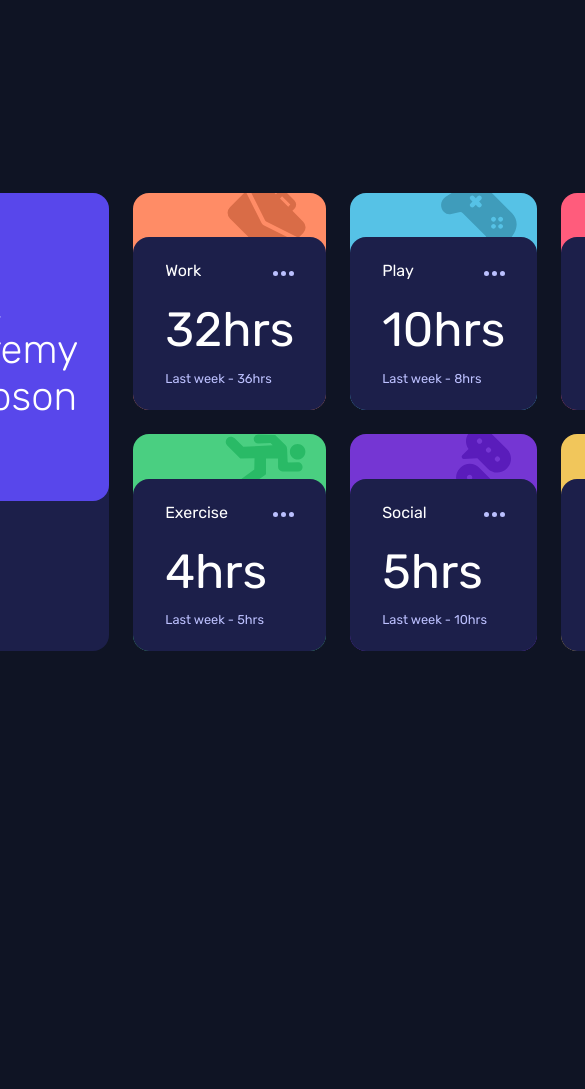
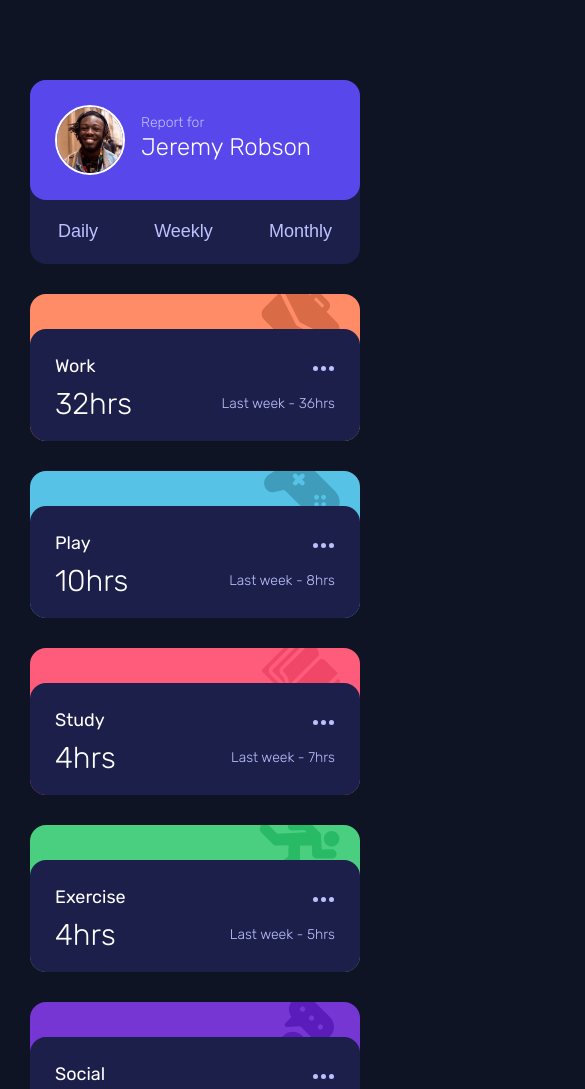
Before and after one commit to serikulynur/time-tracking-dashboard-main, a plain HTML site: page index.html in a window 390 px wide. Shown: the top 1089 px of the page, 585 px wide, since content can reach past the window. Before the commit the page ends 844 px from the top, so only its background shows below. Drawn offline with Linux system fonts and the light colour scheme.

Commit message:
Fixed certain problems and added media queries

```diff
--- a/index.html
+++ b/index.html
@@ -13,12 +13,11 @@
   <title>Frontend Mentor | Time tracking dashboard</title>
 </head>
 <body>
+    <main class="flex-center main">
         <div class="container">
-    <div class="container-report">
+            <div class="container-report min-width">
               <div class="report">
-        <div class="user-image">
-            <img src="images/image-jeremy.png" alt="Jeremy">
-        </div>
+                <img class="user-image" src="images/image-jeremy.png" alt="Jeremy">
                 <div class="report-text">
                     <p>Report for</p>
                     <h1>Jeremy Robson</h1>
@@ -39,52 +38,82 @@
 
             <div class="container-work time-card">
                 <div class="card-main">
-            <p class="title">Work <svg width="21" height="5" xmlns="http://www.w3.org/2000/svg"><path d="M2.5 0a2.5 2.5 0 1 1 0 5 2.5 2.5 0 0 1 0-5Zm8 0a2.5 2.5 0 1 1 0 5 2.5 2.5 0 0 1 0-5Zm8 0a2.5 2.5 0 1 1 0 5 2.5 2.5 0 0 1 0-5Z" fill="#BBC0FF" fill-rule="evenodd"/></svg><p>
+                    <div class="card-header">
+                        <p class="title">Work</p>
+                        <div class="ellipsis-container"><svg width="21" height="5" xmlns="http://www.w3.org/2000/svg"><path d="M2.5 0a2.5 2.5 0 1 1 0 5 2.5 2.5 0 0 1 0-5Zm8 0a2.5 2.5 0 1 1 0 5 2.5 2.5 0 0 1 0-5Zm8 0a2.5 2.5 0 1 1 0 5 2.5 2.5 0 0 1 0-5Z" fill="#BBC0FF" fill-rule="evenodd"/></svg></div>
+                    </div>
+                    <div class="card-body">
                         <p class="hours">32hrs</p>
                         <p class="last">Last week - 36hrs</p>
+                    </div>
                 </div>
             </div>
 
             <div class="container-play time-card">
                 <div class="card-main">
-            <p class="title">Play <svg width="21" height="5" xmlns="http://www.w3.org/2000/svg"><path d="M2.5 0a2.5 2.5 0 1 1 0 5 2.5 2.5 0 0 1 0-5Zm8 0a2.5 2.5 0 1 1 0 5 2.5 2.5 0 0 1 0-5Zm8 0a2.5 2.5 0 1 1 0 5 2.5 2.5 0 0 1 0-5Z" fill="#BBC0FF" fill-rule="evenodd"/></svg></p>
+                    <div class="card-header">
+                        <p class="title">Play</p>
+                        <div class="ellipsis-container"><svg width="21" height="5" xmlns="http://www.w3.org/2000/svg"><path d="M2.5 0a2.5 2.5 0 1 1 0 5 2.5 2.5 0 0 1 0-5Zm8 0a2.5 2.5 0 1 1 0 5 2.5 2.5 0 0 1 0-5Zm8 0a2.5 2.5 0 1 1 0 5 2.5 2.5 0 0 1 0-5Z" fill="#BBC0FF" fill-rule="evenodd"/></svg></div>
+                    </div>
+                    <div class="card-body">
                         <p class="hours">10hrs</p>
                         <p class="last">Last week - 8hrs</p>
+                    </div>
                 </div>
             </div>
 
             <div class="container-study time-card">
                 <div class="card-main">
-            <p class="title">Study <svg width="21" height="5" xmlns="http://www.w3.org/2000/svg"><path d="M2.5 0a2.5 2.5 0 1 1 0 5 2.5 2.5 0 0 1 0-5Zm8 0a2.5 2.5 0 1 1 0 5 2.5 2.5 0 0 1 0-5Zm8 0a2.5 2.5 0 1 1 0 5 2.5 2.5 0 0 1 0-5Z" fill="#BBC0FF" fill-rule="evenodd"/></svg></p>
+                    <div class="card-header">
+                        <p class="title">Study</p>
+                        <div class="ellipsis-container"><svg width="21" height="5" xmlns="http://www.w3.org/2000/svg"><path d="M2.5 0a2.5 2.5 0 1 1 0 5 2.5 2.5 0 0 1 0-5Zm8 0a2.5 2.5 0 1 1 0 5 2.5 2.5 0 0 1 0-5Zm8 0a2.5 2.5 0 1 1 0 5 2.5 2.5 0 0 1 0-5Z" fill="#BBC0FF" fill-rule="evenodd"/></svg></div>
+                    </div>
+                    <div class="card-body">
                         <p class="hours">4hrs</p>
                         <p class="last">Last week - 7hrs</p>
+                    </div>
                 </div>
             </div>
 
             <div class="container-exercise time-card">
                 <div class="card-main">
-            <p class="title">Exercise <svg width="21" height="5" xmlns="http://www.w3.org/2000/svg"><path d="M2.5 0a2.5 2.5 0 1 1 0 5 2.5 2.5 0 0 1 0-5Zm8 0a2.5 2.5 0 1 1 0 5 2.5 2.5 0 0 1 0-5Zm8 0a2.5 2.5 0 1 1 0 5 2.5 2.5 0 0 1 0-5Z" fill="#BBC0FF" fill-rule="evenodd"/></svg></p>
+                    <div class="card-header">
+                        <p class="title">Exercise</p>
+                        <div class="ellipsis-container"><svg width="21" height="5" xmlns="http://www.w3.org/2000/svg"><path d="M2.5 0a2.5 2.5 0 1 1 0 5 2.5 2.5 0 0 1 0-5Zm8 0a2.5 2.5 0 1 1 0 5 2.5 2.5 0 0 1 0-5Zm8 0a2.5 2.5 0 1 1 0 5 2.5 2.5 0 0 1 0-5Z" fill="#BBC0FF" fill-rule="evenodd"/></svg></div>
+                    </div>
+                    <div class="card-body">
                         <p class="hours">4hrs</p>
                         <p class="last">Last week - 5hrs</p>
+                    </div>
                 </div>
             </div>
 
             <div class="container-social time-card">
                 <div class="card-main">
-            <p class="title">Social <svg width="21" height="5" xmlns="http://www.w3.org/2000/svg"><path d="M2.5 0a2.5 2.5 0 1 1 0 5 2.5 2.5 0 0 1 0-5Zm8 0a2.5 2.5 0 1 1 0 5 2.5 2.5 0 0 1 0-5Zm8 0a2.5 2.5 0 1 1 0 5 2.5 2.5 0 0 1 0-5Z" fill="#BBC0FF" fill-rule="evenodd"/></svg></p>
+                    <div class="card-header">
+                        <p class="title">Social</p>
+                        <div class="ellipsis-container"><svg width="21" height="5" xmlns="http://www.w3.org/2000/svg"><path d="M2.5 0a2.5 2.5 0 1 1 0 5 2.5 2.5 0 0 1 0-5Zm8 0a2.5 2.5 0 1 1 0 5 2.5 2.5 0 0 1 0-5Zm8 0a2.5 2.5 0 1 1 0 5 2.5 2.5 0 0 1 0-5Z" fill="#BBC0FF" fill-rule="evenodd"/></svg></div>
+                    </div>
+                    <div class="card-body">
                         <p class="hours">5hrs</p>
                         <p class="last">Last week - 10hrs</p>
+                    </div>
                 </div>
             </div>
 
             <div class="container-selfcare time-card">
                 <div class="card-main">
-            <p class="title">Self Care <svg width="21" height="5" xmlns="http://www.w3.org/2000/svg"><path d="M2.5 0a2.5 2.5 0 1 1 0 5 2.5 2.5 0 0 1 0-5Zm8 0a2.5 2.5 0 1 1 0 5 2.5 2.5 0 0 1 0-5Zm8 0a2.5 2.5 0 1 1 0 5 2.5 2.5 0 0 1 0-5Z" fill="#BBC0FF" fill-rule="evenodd"/></svg></p>
+                    <div class="card-header">
+                        <p class="title">Self Care</p>
+                        <div class="ellipsis-container"><svg width="21" height="5" xmlns="http://www.w3.org/2000/svg"><path d="M2.5 0a2.5 2.5 0 1 1 0 5 2.5 2.5 0 0 1 0-5Zm8 0a2.5 2.5 0 1 1 0 5 2.5 2.5 0 0 1 0-5Zm8 0a2.5 2.5 0 1 1 0 5 2.5 2.5 0 0 1 0-5Z" fill="#BBC0FF" fill-rule="evenodd"/></svg></div>
+                    </div>
+                    <div class="card-body">
                         <p class="hours">2hrs</p>
                         <p class="last">Last week - 2hrs</p>
                     </div>
                 </div>
             </div>
-
+          </div>
+    </main>
 </body>
 </html>
--- a/style.css
+++ b/style.css
@@ -22,136 +22,164 @@
 }
 
 body {
-    font-family: 'Rubik', 'sans-serif';
-    display: grid;
-    place-content: center;
+    line-height: calc((24 / 16) * 1rem);
     background-color: var(--Very-dark-blue);
     color: white;
-    height: 100dvh;
+    font-family: 'Rubik', 'sans-serif';
+}
+
+main {
+    padding: calc((80 / 16) * 1rem) calc((30 / 16) * 1rem);
+    display: flex;
+    justify-content: center;
+    align-items: center;
 }
 
 .container {
+    max-width: calc((400 / 16) * 1rem);
+    width: 100%;
     display: grid;
-    gap: 1.5rem;
-    grid-template-columns: repeat(4, 1fr);
-    width: 70%;
-    justify-self: center;
+    grid-template-columns: 1fr;
+    row-gap: calc((30 / 16) * 1rem);
 }
 
+/* container-report  */
 .container-report {
-    grid-row: span 2;
-    display: grid;
+    display: flex;
+    flex-direction: column;
+    background-color: var(--Dark-blue);
+}
+
+.report {
+    display: flex;
+    padding: calc((25 / 16) * 1rem);
+    background-color: var(--Blue);
+    gap: calc((16 / 16) * 1rem);
+    align-items: center;
+}
+
+.user-image {
+    width: calc((70 / 16) * 1rem);
+    border: calc((2 / 16) * 1rem) solid white ;
+    border-radius: 50%;
+}
+
+.report h1 {
+    font-size: calc((24 / 16) * 1rem);
+    font-weight: 100;
+}
+
+.report-text {
+    position: relative;
+    bottom: calc((5 / 16) * 1rem);
+}
+
+.period {
+    display: flex;
+    justify-content: space-around;
+    padding: calc((20 / 16) * 1rem) 0;
+    list-style-type: none;
+}
+
+.button {
+    border: none;
+    background-color: transparent;
+    font-weight: 200;
+}
+
+.button:hover {
+    color: white;
+    cursor: pointer;
+}
+
+/* work-card */
+.container-work {
+    background-color: var(--Light-red-work);
+    background-image: url(images/icon-work.svg);
+
+}
+
+/* play-card */
+.container-play {
+    background-color: var(--Soft-Blue);
+    background-image: url(images/icon-play.svg);
+}
+
+/* study */
+.container-study {
+    background-color: var(--Light-red-study);
+    background-image: url(images/icon-study.svg);
+}
+
+/* exercise */
+.container-exercise {
+    background-color: var(--Lime-green);
+    background-image: url(images/icon-exercise.svg);
+    background-position: top calc((-4 / 16) * 1rem) right calc((20 / 16) * 1rem) !important;
+}
+
+/* social */
+.container-social {
+    background-color: var(--Violet);
+    background-image: url(images/icon-social.svg);
+}
+
+/* self-care */
+.container-selfcare {
+    background-color: var(--Soft-orange);
+    background-image: url(images/icon-self-care.svg);
+}
+
+/* general */
+.report-text p, .last {
+    font-size: calc((14 / 16) * 1rem);
+    font-weight: 200;
+}
+
+.button, .last, .report-text p {
+    color: var(--Pale-Blue);
+}
+
+.button, .title {
+    font-size: calc((18 / 16) * 1rem);
+}
+
+.container-report, .report {
+    border-radius: calc((16 / 16) * 1rem)
 }
 
 .time-card {
-    display: grid;
+    background-position: top calc((-12 / 16) * 1rem) right calc((20 / 16) * 1rem);
     background-repeat: no-repeat;
-    background-position: top calc((-12 / 16) * 1rem) right calc((20 / 16) * 1rem);
+    cursor: pointer;
 }
 
-.container-work {
-    background-color: var(--Light-red-work);
-    background-image: url(/images/icon-work.svg);
+.card-main {
+    background-color: var(--Dark-blue);
+    margin-top: calc((35 / 16) * 1rem);
+    padding: calc((25 / 16) * 1rem);
+    display: flex;
+    flex-direction: column;
+    row-gap: calc((14 / 16) * 1rem);
 }
 
-.container-play {
-    background-color: var(--Soft-Blue);
-    background-image: url(/images/icon-play.svg);
+.card-header, .card-body {
+    display: flex;
+    justify-content: space-between;
+    align-items: center;
 }
 
-.container-study {
-    background-color: var(--Light-red-study);
-    background-image: url(/images/icon-study.svg);
-}
-
-.container-exercise {
-    background-color: var(--Lime-green);
-    background-image: url(/images/icon-exercise.svg);
-    background-position-y: 0;
-}
-
-.container-social {
-    background-color: var(--Violet);
-    background-image: url(/images/icon-social.svg);
-}
-
-.container-selfcare {
-    background-color: var(--Soft-orange);
-    background-image: url(/images/icon-self-care.svg);
-}
-
-.report {
-    background-color: var(--Blue);
-    padding: 2rem;
-}
-
-.card-main, .container-report  {
-    background-color: var(--Dark-blue);
-}
-
-.title {
-    font-size: 1rem;
-    position: relative;
+.time-card, .card-main {
+    border-radius: calc((16 / 16) * 1rem);
 }
 
 .hours {
-    font-size: 3rem;
-    margin-top: 1.3rem;
-    margin-bottom: 0.8rem;
+    font-size: calc((30 / 16) * 1rem);
+    font-weight: 300;
 }
 
-.time-card, .card-main, .container-report, .report {
-    border-radius: 1rem;
-}
-
-.card-main {
-    padding: 1.5rem 2rem;
-    margin-top: 2.8rem;
-}
-
-.period {
-    padding: 1.5rem;
-    list-style: none;
-    display: flex;
-    justify-content: space-between;
-    flex-direction: column;
-}
-
-.period button {
-    display: block;
-    border: none;
-    background-color: var(--Dark-blue);
-    font-size: 1rem;
-}
-
-.user-image {
-    background-color: white;
-    border-radius: 50%;
-    width: 40%;
-    display: flex;
-    padding: 0.1rem;
-}
-
-.container-report img {
-    width: 100%;
-    place-content: center;
-}
-
-.report-text {
-    margin-top: 2rem;
-}
-
-.report h1 {
-    font-weight: 100;
-    font-size: 2.5rem;
-}
-
-.period button, .last, .report-text p {
-    color: var(--Pale-Blue);
-}
-
-.last, .report-text p {
-    font-size: 0.8rem;
+.card-main:hover {
+    background-color: var(--Dark-blue-hover);
 }
 
 .ellipsis-container {
@@ -159,27 +187,54 @@ body {
     padding: 0 calc((1 / 16) * 1rem);
 }
 
-svg:hover path {
+.ellipsis-container:hover path {
     fill: white;
-    cursor: pointer;
 }
 
-svg {
-    position: absolute;
-    top: 50%;
-    right: 0;
+@media (min-width: 1000px) {
+    main {
+        height: 100vh;
     }
 
-.button:hover {
-    color: white;
-    cursor: pointer;
+    .container {
+        max-width: calc((1000 / 16) * 1rem);
+        grid-template-columns: repeat(4, 1fr);
+        gap: calc((30 / 16) * 1rem);
     }
 
-.time-card:hover {
-    cursor: pointer;
+    .container-report {
+        grid-row: span 2;
     }
 
-.time-card:hover .card-main {
-    background-color: var(--Dark-blue-hover);
-    cursor: pointer;
+    .report {
+        flex-direction: column;
+        align-items: start;
+        padding-bottom: calc((80 / 16) * 1rem);
+        gap: calc((40 / 16) * 1rem);
     }
+
+    .report-text h1 {
+        font-size: calc((40 / 16) * 1rem);
+        line-height: calc((40 / 16) * 1rem);
+    }
+
+    .period {
+        flex-direction: column;
+        gap: calc((16 / 16) * 1rem);
+        padding: calc((30 / 16) * 1rem);
+    }
+
+    .card-body {
+        flex-direction: column;
+        align-items: start;
+        gap: calc((25 / 16) * 1rem);
+    }
+
+    .hours {
+        font-size: calc((50 / 16) * 1rem);
+    }
+
+    .card-main {
+        gap: calc((45 / 16) * 1rem);
+    }
+}
```
Lines whose indentation alone changed are shown as unchanged.
